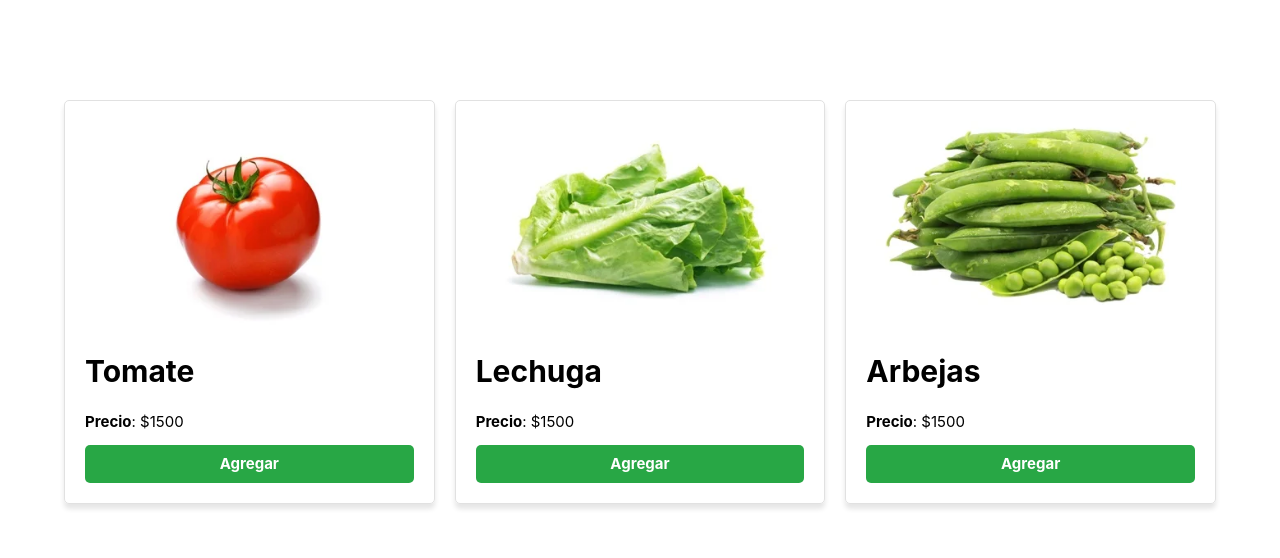
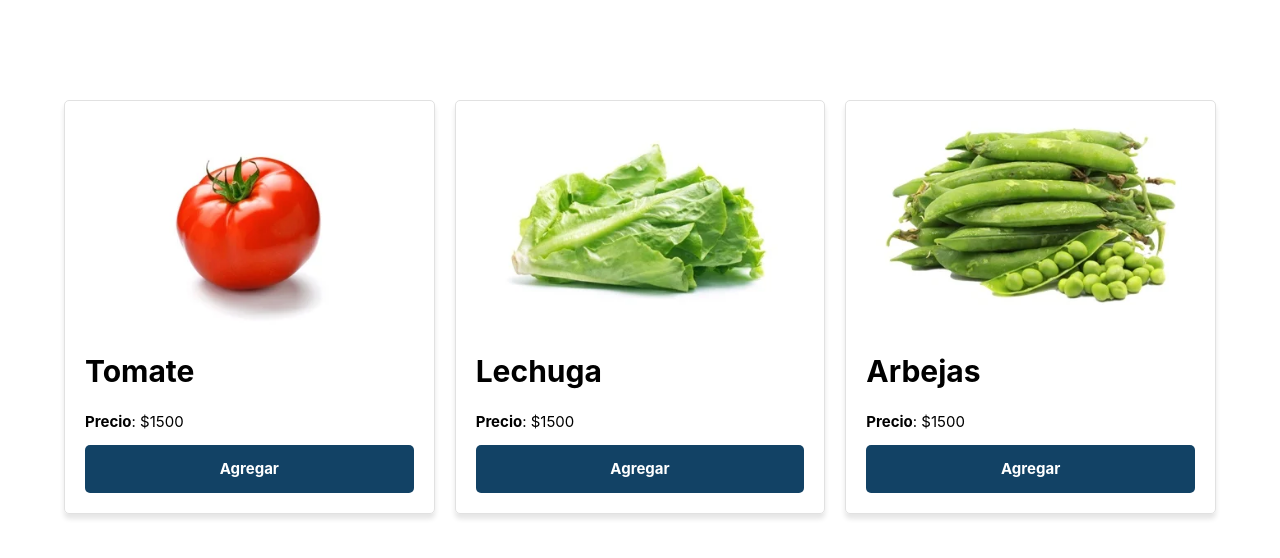
Before and after one commit to ignacioDorigo/carrito-clases-react, a React (Create React App) app: page / in a window 1280 px wide. Shown: the top 558 px of the page. Built offline with nearby package versions, Linux system fonts and the light colour scheme.

Commit message:
style(layout): layout clase contenedor

```diff
--- a/src/App.js
+++ b/src/App.js
@@ -2,6 +2,7 @@ import React, { Component } from "react";
 import "./box-model.css";
 import "./normalize.css";
 import Productos from "./components/Productos";
+import Layout from "./components/Layout";
 
 class App extends Component {
   state = {
@@ -28,7 +29,7 @@ class App extends Component {
     const agregarAlCarrito = (producto) => {
       const carritoActual = this.state.carro;
       const productoEstaEnCarrito = carritoActual.some(
-        (productoCarrito) => productoCarrito.nombre === producto.nombre
+        (productoCarrito) => productoCarrito.nombre === producto.nombre,
       );
       let nuevoCarro;
       if (!productoEstaEnCarrito) {
@@ -42,13 +43,13 @@ class App extends Component {
       console.log("Hola");
     };
     return (
-      <div>
+      <Layout>
         <Productos
           agregarAlCarrito={agregarAlCarrito}
           sacarDelCarrito={sacarDelCarrito}
           productos={this.state.productos}
         ></Productos>
-      </div>
+      </Layout>
     );
   }
 }
--- a/src/components/Boton/Boton.css
+++ b/src/components/Boton/Boton.css
@@ -1,6 +1,6 @@
 .boton {
     border-radius: 5px;
-    padding: 1rem 2rem;
+    padding: 1.5rem 2rem;
     border: none;
     font-size: 1.5rem;
     font-weight: bold;
@@ -9,12 +9,13 @@
 }
 
 .boton__agregar {
-    background-color: #28a745;
+
+    background-color: #124265;
     color: #fff;
     width: 100%;
 }
 
 .boton__agregar:hover {
-    background-color: #228e3c;
+    background-color: #0A283E;
 
 }
--- /dev/null
+++ b/src/components/Layout/Layout.css
@@ -0,0 +1,5 @@
+.contenedor {
+    margin: 0 auto;
+    max-width: 120rem;
+    width: 90%;
+}
--- /dev/null
+++ b/src/components/Layout/Layout.jsx
@@ -0,0 +1,11 @@
+import { Component } from "react";
+import "./Layout.css";
+
+class Layout extends Component {
+    render() {
+        const { children } = this.props;
+        return <div className="contenedor">{children}</div>
+    }
+}
+
+export default Layout;
--- /dev/null
+++ b/src/components/Layout/index.js
@@ -0,0 +1 @@
+export { default } from "./Layout";
--- a/src/components/Productos/Productos.css
+++ b/src/components/Productos/Productos.css
@@ -1,8 +1,3 @@
-.contenedor{
-    margin: 0 auto;
-    max-width: 120rem;
-    width: 90%;
-}
 
 .productos {
     display: grid;
--- a/src/components/Productos/Productos.jsx
+++ b/src/components/Productos/Productos.jsx
@@ -5,7 +5,7 @@ import "./Productos.css";
 class Productos extends Component {
     render() {
         const { productos, agregarAlCarrito, sacarDelCarrito } = this.props;
-        return <div className="productos contenedor">
+        return <div className="productos">
             {productos.map((producto, index) =>
                 (<Producto key={index} producto={producto} agregarAlCarrito={agregarAlCarrito} sacarDelCarrito={sacarDelCarrito}></Producto>)
             )}
```
